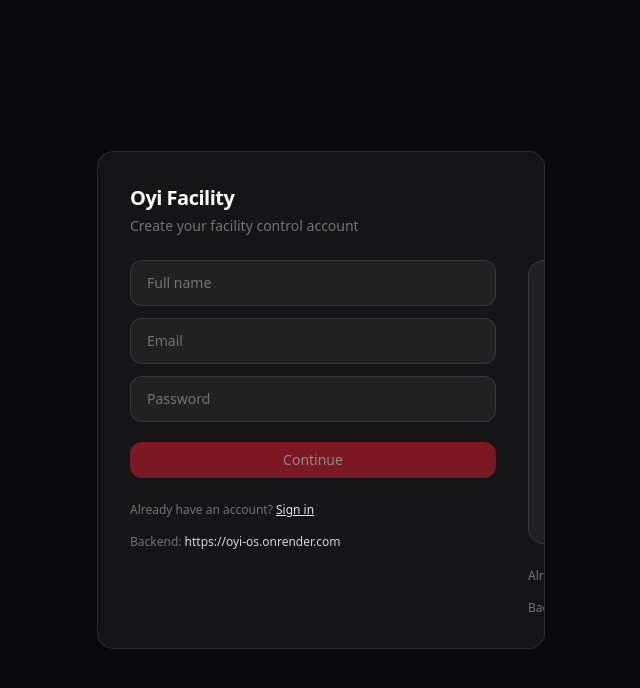
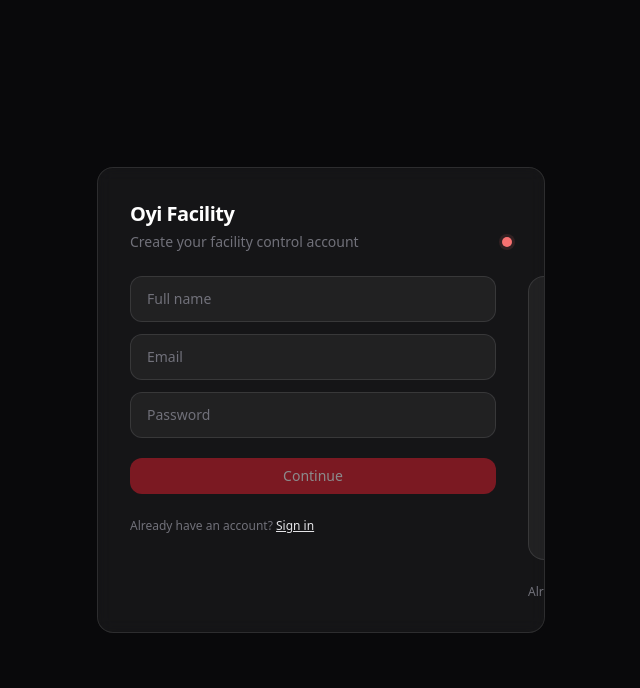
Before and after one commit to contactochiga/facility-oyi, a Next.js app: page /signup in a window 1280 px wide. Shown: the top 688 px of the page, without its empty margins (319-959 px from the left). Built offline with nearby package versions, Linux system fonts and the light colour scheme; no server answers.

Commit message:
Update page.tsx

```diff
--- a/app/(auth)/signup/page.tsx
+++ b/app/(auth)/signup/page.tsx
@@ -57,14 +57,7 @@ function formatMMSS(totalSeconds: number) {
 
 function ResendIcon({ className = "" }: { className?: string }) {
   return (
-    <svg
-      className={className}
-      width="16"
-      height="16"
-      viewBox="0 0 24 24"
-      fill="none"
-      aria-hidden="true"
-    >
+    <svg className={className} width="16" height="16" viewBox="0 0 24 24" fill="none" aria-hidden="true">
       <path
         d="M20 12a8 8 0 0 1-14.3 5M4 12A8 8 0 0 1 18.3 7"
         stroke="currentColor"
@@ -89,7 +82,23 @@ function ResendIcon({ className = "" }: { className?: string }) {
   );
 }
 
-/** 6-box OTP input that stays inside the card */
+function StatusDot({ ok }: { ok: boolean | null }) {
+  const title = ok === null ? "Checking connection" : ok ? "Backend connected" : "Backend offline";
+  const cls =
+    ok === null
+      ? "bg-zinc-500"
+      : ok
+      ? "bg-emerald-400 shadow-[0_0_0_3px_rgba(52,211,153,0.12)]"
+      : "bg-red-400 shadow-[0_0_0_3px_rgba(248,113,113,0.12)]";
+
+  return (
+    <span className="inline-flex items-center gap-2" title={title} aria-label={title}>
+      <span className={`h-2.5 w-2.5 rounded-full ${cls}`} />
+    </span>
+  );
+}
+
+/** 6-box OTP input */
 function Otp6({
   value,
   onChange,
@@ -183,13 +192,43 @@ function SignupInner() {
   const [loading, setLoading] = useState(false);
   const [err, setErr] = useState<string | null>(null);
 
-  // ✅ Single timer display: expiry only (10 minutes)
+  // ✅ single timer: expiry
   const [expiresLeft, setExpiresLeft] = useState(0);
 
-  // ✅ Resend cooldown: 60s (no extra timer UI)
+  // ✅ resend lock: 60s (no timer UI)
   const [resendLocked, setResendLocked] = useState(true);
 
+  // ✅ backend status dot
+  const [backendOk, setBackendOk] = useState<boolean | null>(null);
+
   const cleanEmail = email.trim().toLowerCase();
+
+  // check backend connectivity (light ping)
+  useEffect(() => {
+    const API = getApiBase();
+    if (!API) {
+      setBackendOk(false);
+      return;
+    }
+
+    let cancelled = false;
+    setBackendOk(null);
+
+    (async () => {
+      try {
+        const res = await fetch(`${API}/health`, { method: "GET" });
+        if (cancelled) return;
+        setBackendOk(res.ok);
+      } catch {
+        if (cancelled) return;
+        setBackendOk(false);
+      }
+    })();
+
+    return () => {
+      cancelled = true;
+    };
+  }, []);
 
   // tick expiry timer
   useEffect(() => {
@@ -199,10 +238,7 @@ function SignupInner() {
   }, [step]);
 
   function startOtpSession() {
-    // expiry displayed: 10 mins
     setExpiresLeft(10 * 60);
-
-    // resend locked for 60s (best practice)
     setResendLocked(true);
     window.setTimeout(() => setResendLocked(false), 60 * 1000);
   }
@@ -303,12 +339,17 @@ function SignupInner() {
     );
   }
 
+  const subtitle =
+    step === "form" ? "Create your facility control account" : "Enter the verification code we sent";
+
   return (
     <div className="min-h-screen bg-zinc-950 flex items-center justify-center px-5">
       <div className="glass w-full max-w-md p-8 overflow-hidden">
         <div className="text-xl font-semibold tracking-tight">Oyi Facility</div>
-        <div className="muted mt-1">
-          {step === "form" ? "Create your facility control account" : "Enter the verification code we sent"}
+
+        <div className="mt-1 flex items-center justify-between">
+          <div className="muted">{subtitle}</div>
+          <StatusDot ok={backendOk} />
         </div>
 
         {/* Slide wrapper */}
@@ -363,10 +404,6 @@ function SignupInner() {
                 Sign in
               </a>
             </div>
-
-            <div className="mt-4 text-xs text-zinc-500">
-              Backend: <span className="text-zinc-300">{getApiBase()}</span>
-            </div>
           </div>
 
           {/* OTP */}
@@ -379,7 +416,6 @@ function SignupInner() {
 
               <Otp6 value={otp} onChange={setOtp} disabled={loading} />
 
-              {/* SINGLE ROW: expiry timer + resend (no extra text, no second timer UI) */}
               <div className="mt-3 flex items-center justify-between gap-3">
                 <div className="text-xs text-zinc-400">Expires in {formatMMSS(expiresLeft)}</div>
 
@@ -406,7 +442,6 @@ function SignupInner() {
                 </div>
               )}
 
-              {/* Verify button comes DOWN (below timers row) */}
               <Button
                 className="mt-5 w-full"
                 onClick={verifyAndCreate}
@@ -433,10 +468,6 @@ function SignupInner() {
                 Sign in
               </a>
             </div>
-
-            <div className="mt-4 text-xs text-zinc-500">
-              Backend: <span className="text-zinc-300">{getApiBase()}</span>
-            </div>
           </div>
         </div>
       </div>
```
